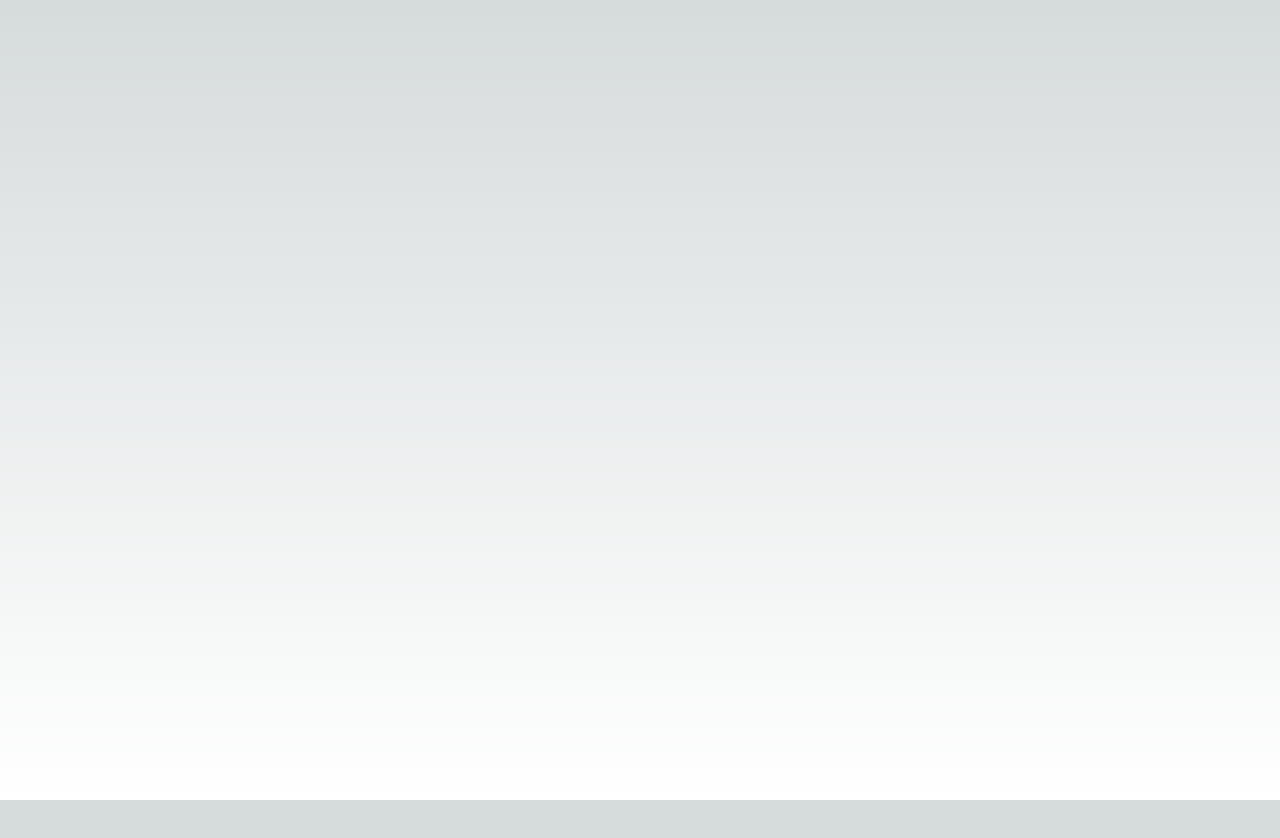
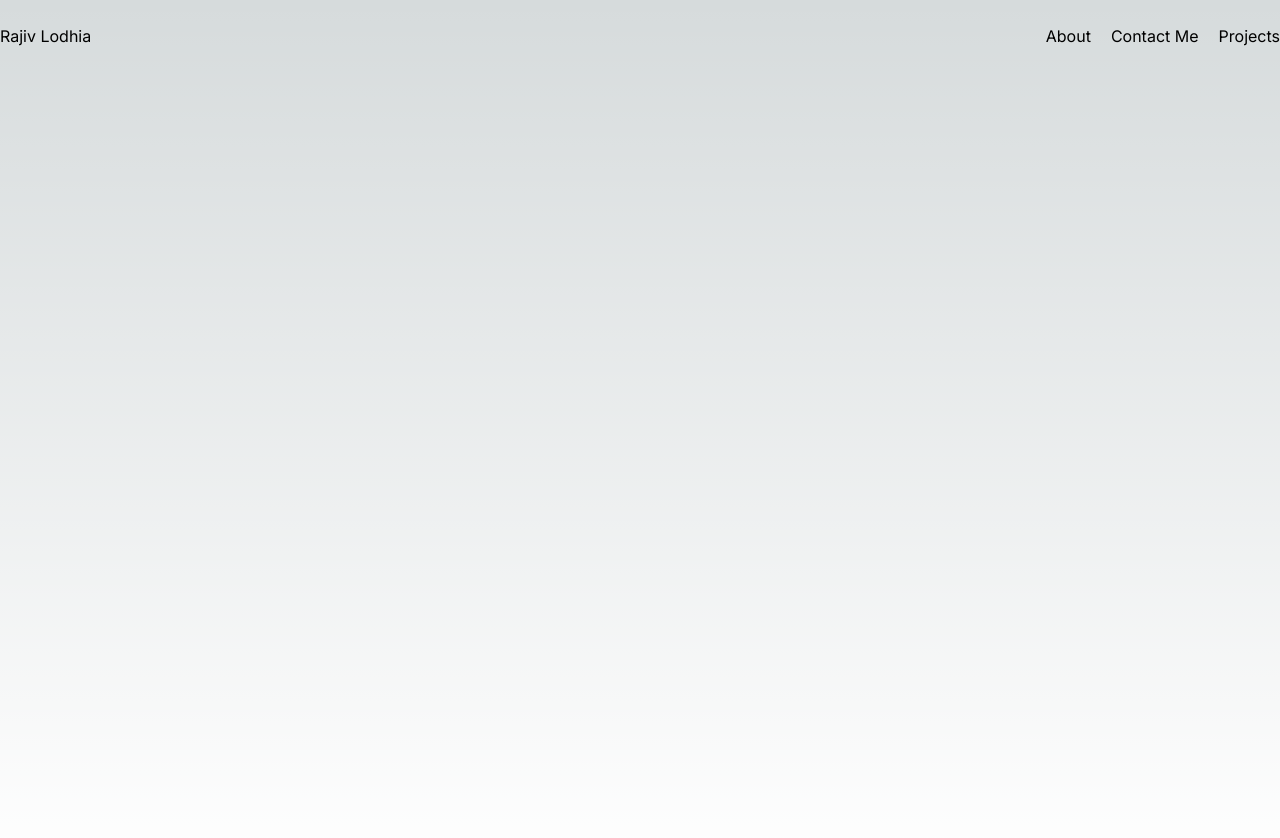
Before and after one commit to rajivlodhia/rajivlodhia, a Next.js app: page / in a window 1280 px wide. Shown: the top 838 px of the page. Before the commit the page ends 800 px from the top, so only its background shows below. Built offline with nearby package versions, Linux system fonts and the light colour scheme.

Commit message:
Basic header layout

```diff
--- a/src/app/layout.tsx
+++ b/src/app/layout.tsx
@@ -1,6 +1,8 @@
 import type { Metadata } from 'next'
 import { Inter } from 'next/font/google'
 import './globals.css'
+import Link from 'next/link'
+import { cn } from '@/lib/utils'
 
 const inter = Inter({ subsets: ['latin'] })
 
@@ -12,7 +14,23 @@ export const metadata: Metadata = {
 export default function RootLayout({ children }: { children: React.ReactNode }) {
     return (
         <html lang="en">
-            <body className={inter.className}>{children}</body>
+            <body className={cn(inter.className, 'transition')}>
+                <header className="py-6 max-w-7xl mx-auto flex justify-between">
+                    <Link href="/">Rajiv Lodhia</Link>
+                    <nav className="flex flex-row gap-5">
+                        <Link href="#about" className="hover:opacity-80">
+                            About
+                        </Link>
+                        <Link href="#contact" className="hover:opacity-80">
+                            Contact Me
+                        </Link>
+                        <Link href="#projects" className="hover:opacity-80">
+                            Projects
+                        </Link>
+                    </nav>
+                </header>
+                {children}
+            </body>
         </html>
     )
 }
```
